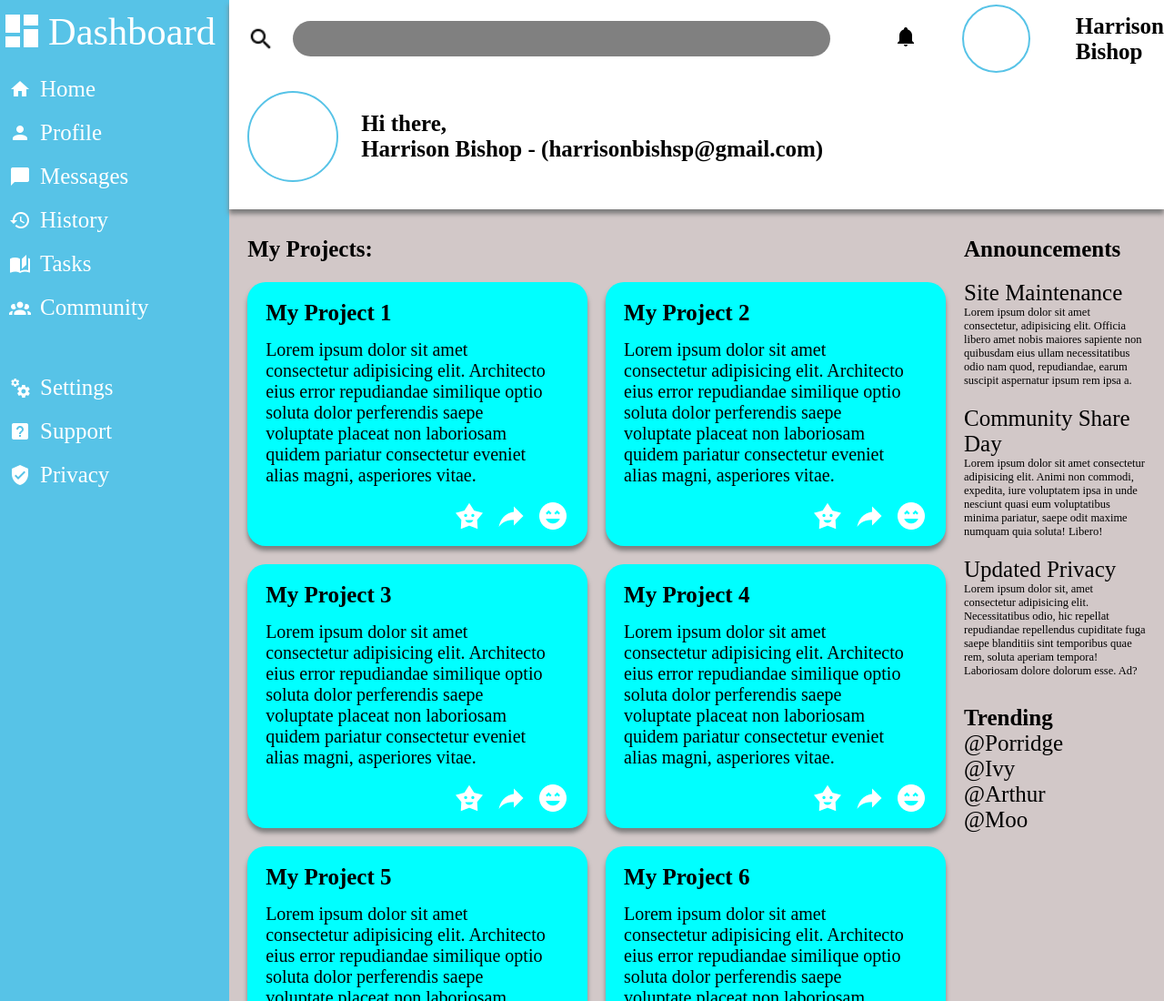
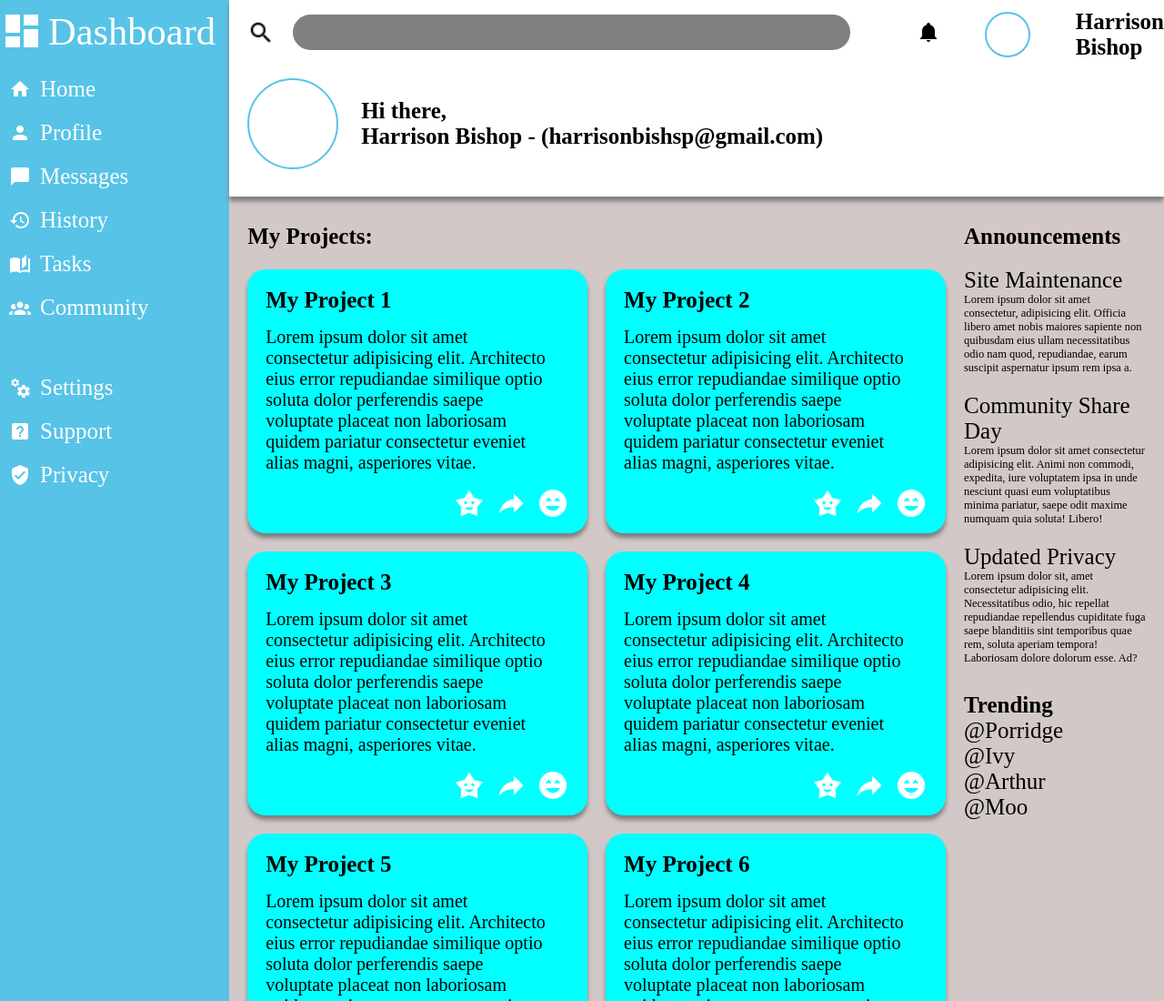
Before and after one commit to HBishop123/project-dashboard, a plain HTML site: page index.html in a window 1280 px wide. Shown: the top 1100 px of the page at 91% size. Drawn offline with Linux system fonts and the light colour scheme.

Commit message:
changed logo-name-bell to align from parents instead of self, and added more top padding

```diff
--- a/styles.css
+++ b/styles.css
@@ -93,25 +93,21 @@
     display: flex;
     flex-direction: row;
     gap: 50px;
+    align-items: center;
     justify-content: left;
-    padding-top: 5px;
+    padding-top: 10px;
 
-}
-
-.bell{
-    align-self: center;
 }
 
 .portrait{
     border: 2px solid rgb(87, 195, 231);
     border-radius: 50%;
-    min-height: 75px;
-    min-width: 75px;
+    min-height: 50px;
+    min-width: 50px;
     align-self: center;
 }
 
 .my-name{
-    align-self: center;
     font-weight: bold;
 }
 
```
